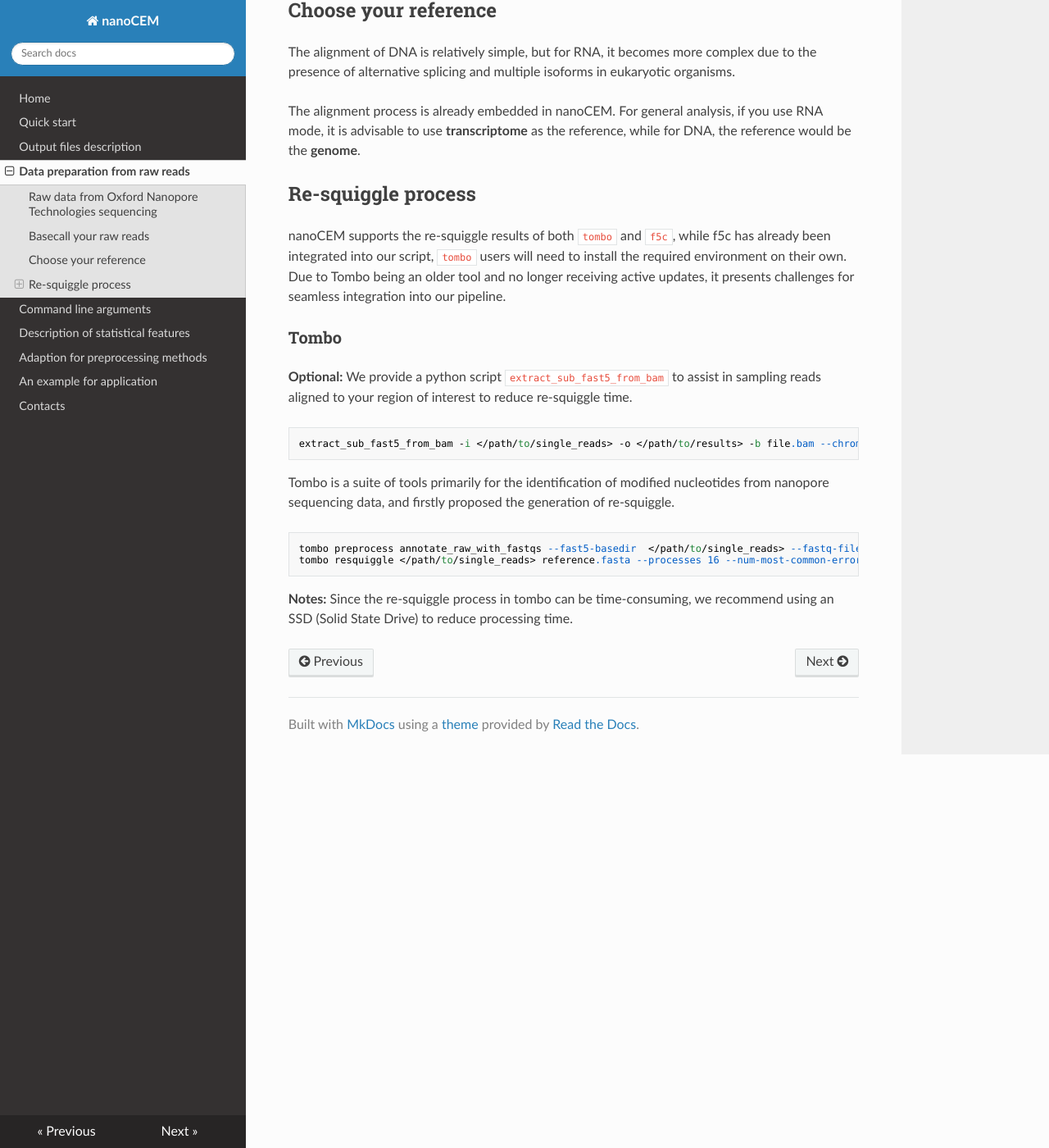
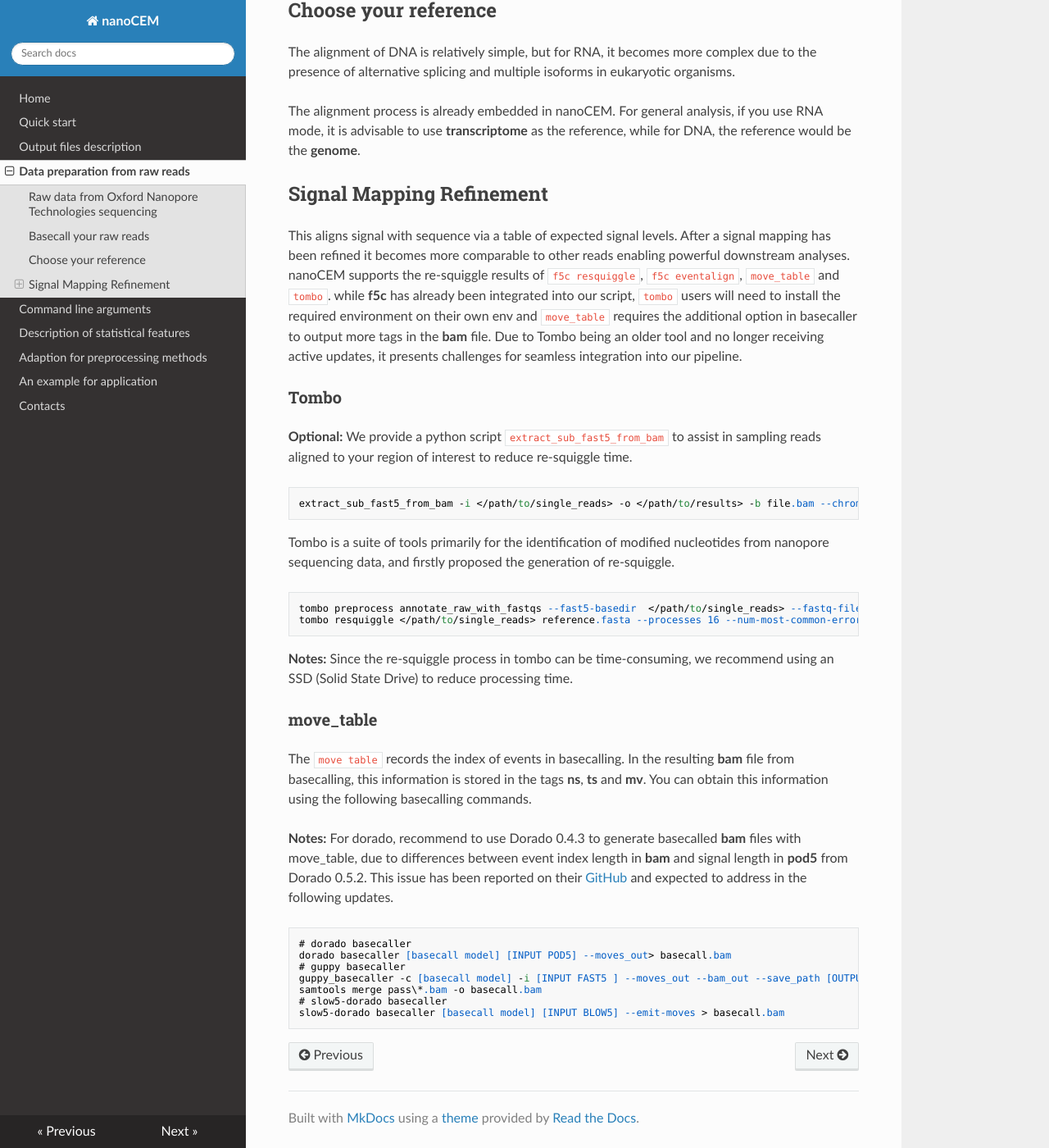
Before and after one commit to lrslab/nanoCEM, an MkDocs documentation site: the page built from docs/preparation.md, in a window 1280 px wide and 1400 px high, scrolled down 893 px. Shown: the whole window at 82% size. Built offline with MkDocs 1.6.1, drawn with Linux system fonts in a browser that asks for light colours; nearby versions of some CDN libraries.

Commit message:
update document

```diff
--- a/docs/preparation.md
+++ b/docs/preparation.md
@@ -39,11 +39,13 @@ alternative splicing and multiple isoforms in eukaryotic organisms.
 The alignment process is already embedded in nanoCEM. For general analysis, if you use RNA mode,
 it is advisable to use **transcriptome** as the reference, while for DNA, the reference would be the **genome**.
 
-## Re-squiggle process
+## Signal Mapping Refinement
 
-nanoCEM supports the re-squiggle results of both `tombo` and `f5c`,
-while f5c has already been integrated into our script,
-`tombo` users will need to install the required environment on their own.
+This aligns signal with sequence via a table of expected signal levels.
+After a signal mapping has been refined it becomes more comparable to other reads enabling powerful downstream analyses.
+nanoCEM supports the re-squiggle results of `f5c resquiggle`, `f5c eventalign`, `move_table` and `tombo`.
+while **f5c** has already been integrated into our script,
+`tombo` users will need to install the required environment on their own env and `move_table` requires the additional option in basecaller to output more tags in the **bam** file.
 Due to Tombo being an older tool and no longer receiving active updates,
 it presents challenges for seamless integration into our pipeline.
 
@@ -62,3 +64,21 @@ the generation of re-squiggle.
 
 **Notes:**  Since the re-squiggle process in tombo can be time-consuming, we recommend using an SSD (Solid State Drive)
 to reduce processing time.
+
+### move_table
+
+The `move table` records the index of events in basecalling.
+In the resulting **bam** file from basecalling, this information is stored in the tags **ns**, **ts** and **mv**.
+You can obtain this information using the following basecalling commands.
+
+**Notes:** For dorado, recommend to use Dorado 0.4.3 to generate basecalled **bam** files with move_table,
+due to differences between event index length in **bam** and signal length in **pod5** from Dorado 0.5.2.
+This issue has been reported on their [GitHub](https://github.com/nanoporetech/dorado/issues/614) and expected to address in the following updates.
+
+    # dorado basecaller
+    dorado basecaller [basecall model] [INPUT POD5] --moves_out> basecall.bam
+    # guppy basecaller
+    guppy_basecaller -c [basecall model] -i [INPUT FAST5 ] --moves_out --bam_out --save_path [OUTPUT]
+    samtools merge pass\*.bam -o basecall.bam
+    # slow5-dorado basecaller
+    slow5-dorado basecaller [basecall model] [INPUT BLOW5] --emit-moves > basecall.bam
--- a/setup.py
+++ b/setup.py
@@ -5,7 +5,7 @@ with open("README.md", "r") as fh:
 
 setup(
     name="nanoCEM",
-    version="0.0.5.5",
+    version="0.0.5.7",
     author="GUO Zhihao",
     author_email="qhuozhihao@icloud.com",
     description='A simple tool designed to visualize the features that distinguish between two groups of ONT data at the site level.\
```
Also changed, not shown: docs/adaption.md (+6 -14 lines), docs/index.md (+2 -0 lines), docs/tutorials.md (+3 -3 lines).
